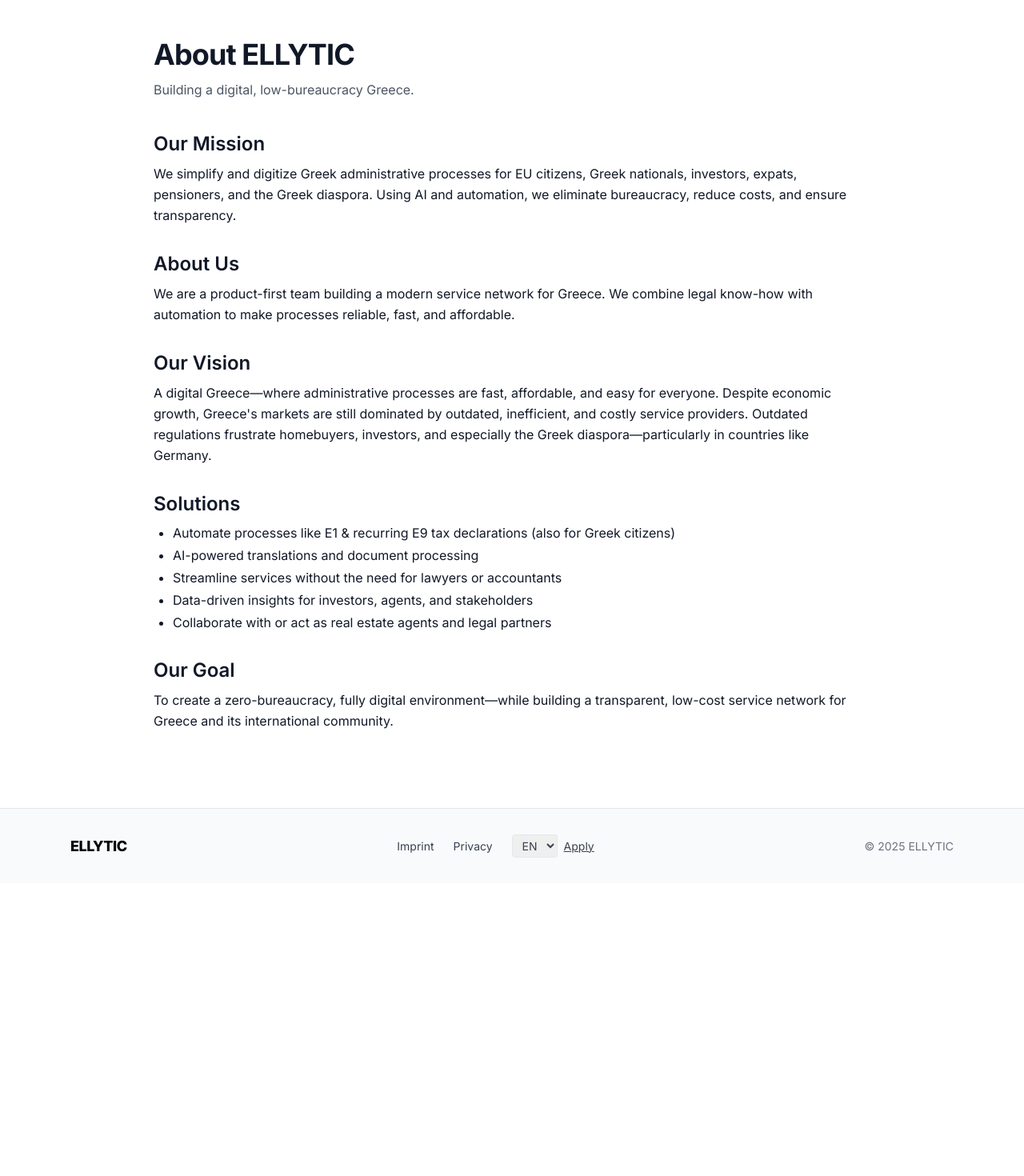
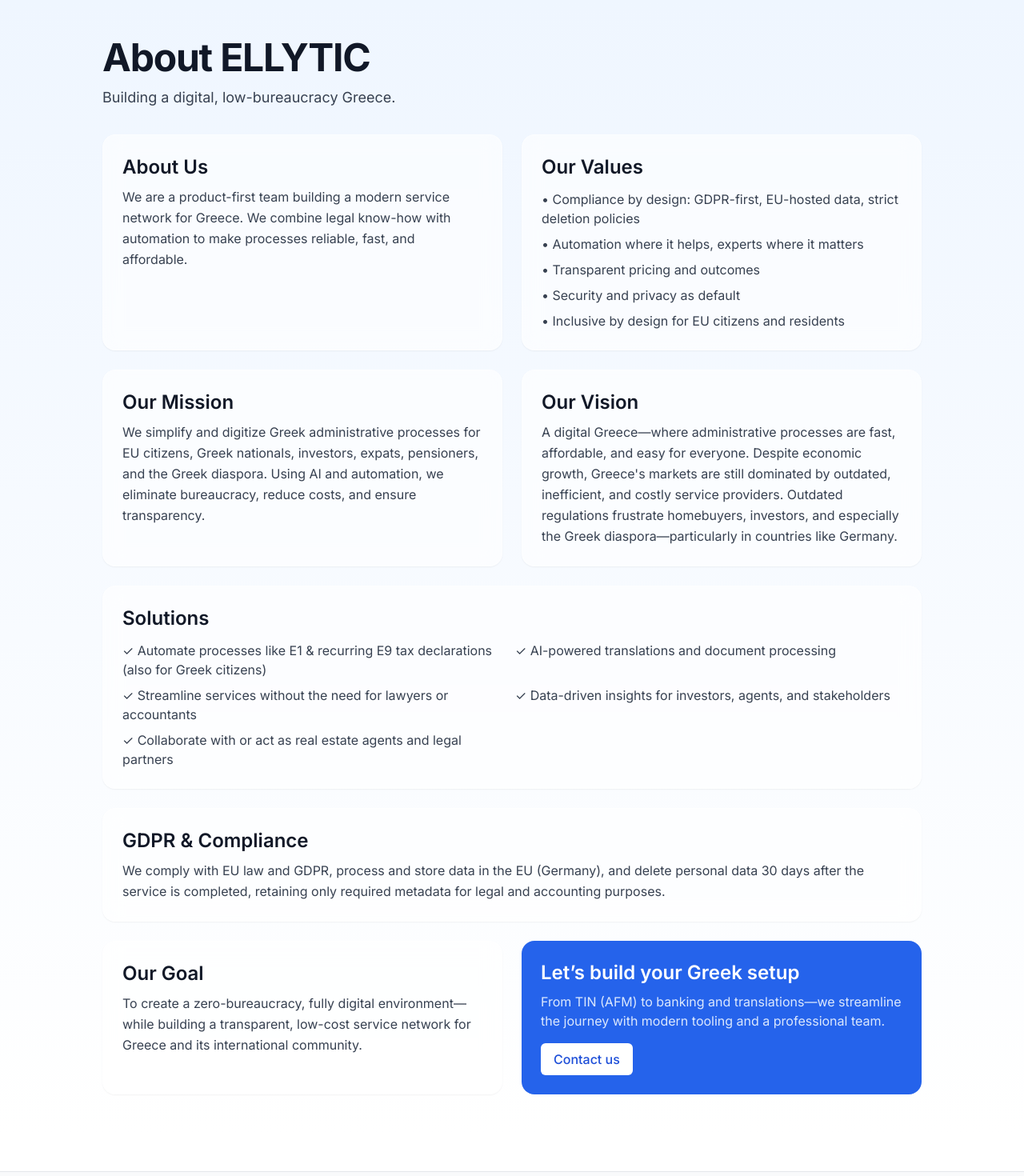
Before and after one commit to Laso8927/ellytic, a Next.js app: page /about in a window 1280 px wide. Shown: the top 1470 px of the page at 80% size. Before the commit the page ends 1104 px from the top, so only its background shows below. Built offline with nearby package versions, Linux system fonts and the light colour scheme; no server answers.

Commit message:
about: redesign with split glass sections (About, Values, Mission, Vision, Solutions, GDPR, CTA) and refreshed copy (all locales)

```diff
--- a/app/about/page.tsx
+++ b/app/about/page.tsx
@@ -1,46 +1,96 @@
 import { useTranslations } from "next-intl";
+import Link from "next/link";
 
 export default function AboutPage() {
   const t = useTranslations();
   return (
-    <main className="min-h-screen bg-white text-gray-900 px-6 py-12">
-      <div className="max-w-4xl mx-auto">
-        <h1 className="text-4xl font-bold tracking-tight">{t("about.title")}</h1>
-        <p className="mt-3 text-gray-600">{t("about.subtitle")}</p>
+    <main className="min-h-screen bg-gradient-to-b from-blue-50 to-white text-gray-900">
+      {/* Hero */}
+      <section className="px-6 pt-12 pb-8">
+        <div className="max-w-5xl mx-auto">
+          <h1 className="text-4xl md:text-5xl font-bold tracking-tight">{t("about.title")}</h1>
+          <p className="mt-3 text-lg text-gray-700 max-w-3xl">{t("about.subtitle")}</p>
+        </div>
+      </section>
 
-        <section className="mt-10 space-y-8">
-          <div>
-            <h2 className="text-2xl font-semibold">{t("about.mission.title")}</h2>
-            <p className="mt-2 leading-relaxed">{t("about.mission.body")}</p>
+      {/* Split Intro */}
+      <section className="px-6 pb-6">
+        <div className="max-w-5xl mx-auto grid md:grid-cols-2 gap-6">
+          <div className="glass rounded-2xl p-6">
+            <h2 className="text-2xl font-semibold">{t("about.about.title")}</h2>
+            <p className="mt-2 leading-relaxed text-gray-700">{t("about.about.body")}</p>
           </div>
-
-          <div>
-            <h2 className="text-2xl font-semibold">{t("about.about.title")}</h2>
-            <p className="mt-2 leading-relaxed">{t("about.about.body")}</p>
-          </div>
-
-          <div>
-            <h2 className="text-2xl font-semibold">{t("about.vision.title")}</h2>
-            <p className="mt-2 leading-relaxed">{t("about.vision.body")}</p>
-          </div>
-
-          <div>
-            <h2 className="text-2xl font-semibold">{t("about.solutions.title")}</h2>
-            <ul className="mt-2 list-disc pl-6 space-y-1">
-              <li>{t("about.solutions.items.0")}</li>
-              <li>{t("about.solutions.items.1")}</li>
-              <li>{t("about.solutions.items.2")}</li>
-              <li>{t("about.solutions.items.3")}</li>
-              <li>{t("about.solutions.items.4")}</li>
+          <div className="glass rounded-2xl p-6">
+            <h2 className="text-2xl font-semibold">{t("about.values.title")}</h2>
+            <ul className="mt-3 grid sm:grid-cols-1 gap-2 text-gray-700">
+              <li>• {t("about.values.items.0")}</li>
+              <li>• {t("about.values.items.1")}</li>
+              <li>• {t("about.values.items.2")}</li>
+              <li>• {t("about.values.items.3")}</li>
+              <li>• {t("about.values.items.4")}</li>
             </ul>
           </div>
+        </div>
+      </section>
 
-          <div>
+      {/* Mission & Vision */}
+      <section className="px-6 pb-6">
+        <div className="max-w-5xl mx-auto grid md:grid-cols-2 gap-6">
+          <div className="glass rounded-2xl p-6">
+            <h2 className="text-2xl font-semibold">{t("about.mission.title")}</h2>
+            <p className="mt-2 leading-relaxed text-gray-700">{t("about.mission.body")}</p>
+          </div>
+          <div className="glass rounded-2xl p-6">
+            <h2 className="text-2xl font-semibold">{t("about.vision.title")}</h2>
+            <p className="mt-2 leading-relaxed text-gray-700">{t("about.vision.body")}</p>
+          </div>
+        </div>
+      </section>
+
+      {/* What we do */}
+      <section className="px-6 pb-6">
+        <div className="max-w-5xl mx-auto">
+          <div className="glass rounded-2xl p-6">
+            <h2 className="text-2xl font-semibold">{t("about.solutions.title")}</h2>
+            <ul className="mt-3 grid md:grid-cols-2 gap-2 text-gray-700">
+              <li>✓ {t("about.solutions.items.0")}</li>
+              <li>✓ {t("about.solutions.items.1")}</li>
+              <li>✓ {t("about.solutions.items.2")}</li>
+              <li>✓ {t("about.solutions.items.3")}</li>
+              <li>✓ {t("about.solutions.items.4")}</li>
+            </ul>
+          </div>
+        </div>
+      </section>
+
+      {/* Compliance */}
+      <section className="px-6 pb-6">
+        <div className="max-w-5xl mx-auto">
+          <div className="glass rounded-2xl p-6">
+            <h2 className="text-2xl font-semibold">{t("about.gdpr.title")}</h2>
+            <p className="mt-2 leading-relaxed text-gray-700">{t("about.gdpr.body")}</p>
+          </div>
+        </div>
+      </section>
+
+      {/* Goal & CTA */}
+      <section className="px-6 pb-12">
+        <div className="max-w-5xl mx-auto grid md:grid-cols-2 gap-6">
+          <div className="glass rounded-2xl p-6">
             <h2 className="text-2xl font-semibold">{t("about.goal.title")}</h2>
-            <p className="mt-2 leading-relaxed">{t("about.goal.body")}</p>
+            <p className="mt-2 leading-relaxed text-gray-700">{t("about.goal.body")}</p>
           </div>
-        </section>
-      </div>
+          <div className="rounded-2xl p-6 bg-blue-600 text-white">
+            <h3 className="text-2xl font-semibold">{t("about.cta.title")}</h3>
+            <p className="mt-2 text-blue-50/90">{t("about.cta.body")}</p>
+            <div className="mt-4">
+              <Link href="/#contact" className="inline-block rounded-md bg-white text-blue-700 px-4 py-2 font-medium hover:bg-blue-50">
+                {t("about.cta.button")}
+              </Link>
+            </div>
+          </div>
+        </div>
+      </section>
     </main>
   );
 }
--- a/messages/en.json
+++ b/messages/en.json
@@ -20,6 +20,12 @@
   "about.mission.body": "We simplify and digitize Greek administrative processes for EU citizens, Greek nationals, investors, expats, pensioners, and the Greek diaspora. Using AI and automation, we eliminate bureaucracy, reduce costs, and ensure transparency.",
   "about.about.title": "About Us",
   "about.about.body": "We are a product-first team building a modern service network for Greece. We combine legal know-how with automation to make processes reliable, fast, and affordable.",
+  "about.values.title": "Our Values",
+  "about.values.items.0": "Compliance by design: GDPR-first, EU-hosted data, strict deletion policies",
+  "about.values.items.1": "Automation where it helps, experts where it matters",
+  "about.values.items.2": "Transparent pricing and outcomes",
+  "about.values.items.3": "Security and privacy as default",
+  "about.values.items.4": "Inclusive by design for EU citizens and residents",
   "about.vision.title": "Our Vision",
   "about.vision.body": "A digital Greece—where administrative processes are fast, affordable, and easy for everyone. Despite economic growth, Greece's markets are still dominated by outdated, inefficient, and costly service providers. Outdated regulations frustrate homebuyers, investors, and especially the Greek diaspora—particularly in countries like Germany.",
   "about.solutions.title": "Solutions",
@@ -30,6 +36,11 @@
   "about.solutions.items.4": "Collaborate with or act as real estate agents and legal partners",
   "about.goal.title": "Our Goal",
   "about.goal.body": "To create a zero-bureaucracy, fully digital environment—while building a transparent, low-cost service network for Greece and its international community.",
+  "about.gdpr.title": "GDPR & Compliance",
+  "about.gdpr.body": "We comply with EU law and GDPR, process and store data in the EU (Germany), and delete personal data 30 days after the service is completed, retaining only required metadata for legal and accounting purposes.",
+  "about.cta.title": "Let’s build your Greek setup",
+  "about.cta.body": "From TIN (AFM) to banking and translations—we streamline the journey with modern tooling and a professional team.",
+  "about.cta.button": "Contact us",
   "privacy.title": "Privacy & Data Protection (GDPR)",
   "privacy.intro": "We operate exclusively within Germany (BRD) and comply with EU law and the General Data Protection Regulation (GDPR). Your data is processed and stored securely in the EU. After fulfilment of the purchase and completion of the service, we delete personal data after 30 days. We retain only metadata that is legally required for accounting and compliance, including name, contact details and payment records of the service performed.",
   "privacy.principles.title": "Key Principles",
--- a/messages/nl.json
+++ b/messages/nl.json
@@ -20,6 +20,12 @@
   "about.mission.body": "We vereenvoudigen en digitaliseren Griekse administratieve processen voor EU-burgers, Griekse staatsburgers, investeerders, expats, gepensioneerden en de diaspora. Met AI en automatisering verminderen we bureaucratie, kosten en zorgen we voor transparantie.",
   "about.about.title": "Over ons",
   "about.about.body": "Wij zijn een product-first team dat een modern servicenetwerk voor Griekenland bouwt, met juridische expertise en automatisering.",
+  "about.values.title": "Onze waarden",
+  "about.values.items.0": "Compliance by design: AVG eerst, EU-hosting, strikte verwijdering",
+  "about.values.items.1": "Automatisering waar het helpt, experts waar het telt",
+  "about.values.items.2": "Transparante prijzen en resultaten",
+  "about.values.items.3": "Veiligheid en privacy als standaard",
+  "about.values.items.4": "Inclusief voor EU-burgers en -inwoners",
   "about.vision.title": "Onze visie",
   "about.vision.body": "Een digitaal Griekenland – snel, betaalbaar en eenvoudig voor iedereen. Ondanks groei domineren verouderde, inefficiënte en dure aanbieders de markt. Verouderde regels frustreren kopers, investeerders en vooral de diaspora.",
   "about.solutions.title": "Oplossingen",
@@ -30,6 +36,11 @@
   "about.solutions.items.4": "Samenwerken met of optreden als makelaars en juridische partners",
   "about.goal.title": "Ons doel",
   "about.goal.body": "Een volledig digitaal, bureaucratievrij ecosysteem – met een transparant, kostenefficiënt servicenetwerk voor Griekenland en de internationale gemeenschap.",
+  "about.gdpr.title": "AVG & Compliance",
+  "about.gdpr.body": "We voldoen aan het EU-recht en de AVG, verwerken en slaan gegevens op binnen de EU (Duitsland) en verwijderen persoonsgegevens 30 dagen na afronding van de dienst. Alleen wettelijk vereiste metadata blijven behouden.",
+  "about.cta.title": "Samen bouwen aan jouw Griekse setup",
+  "about.cta.body": "Van TIN (AFM) tot bankieren en vertalingen – wij stroomlijnen het traject met moderne tools en een professioneel team.",
+  "about.cta.button": "Neem contact op",
   "privacy.title": "Privacy & AVG",
   "privacy.intro": "Wij werken uitsluitend binnen Duitsland en voldoen aan het EU-recht en de AVG. Je gegevens worden veilig binnen de EU verwerkt en opgeslagen. Na afronding van de dienst verwijderen we persoonsgegevens na 30 dagen. We bewaren uitsluitend wettelijk vereiste metadata.",
   "privacy.principles.title": "Kernprincipes",
```
Also changed, not shown: messages/de.json (+11 -0 lines), messages/el.json (+11 -0 lines).
